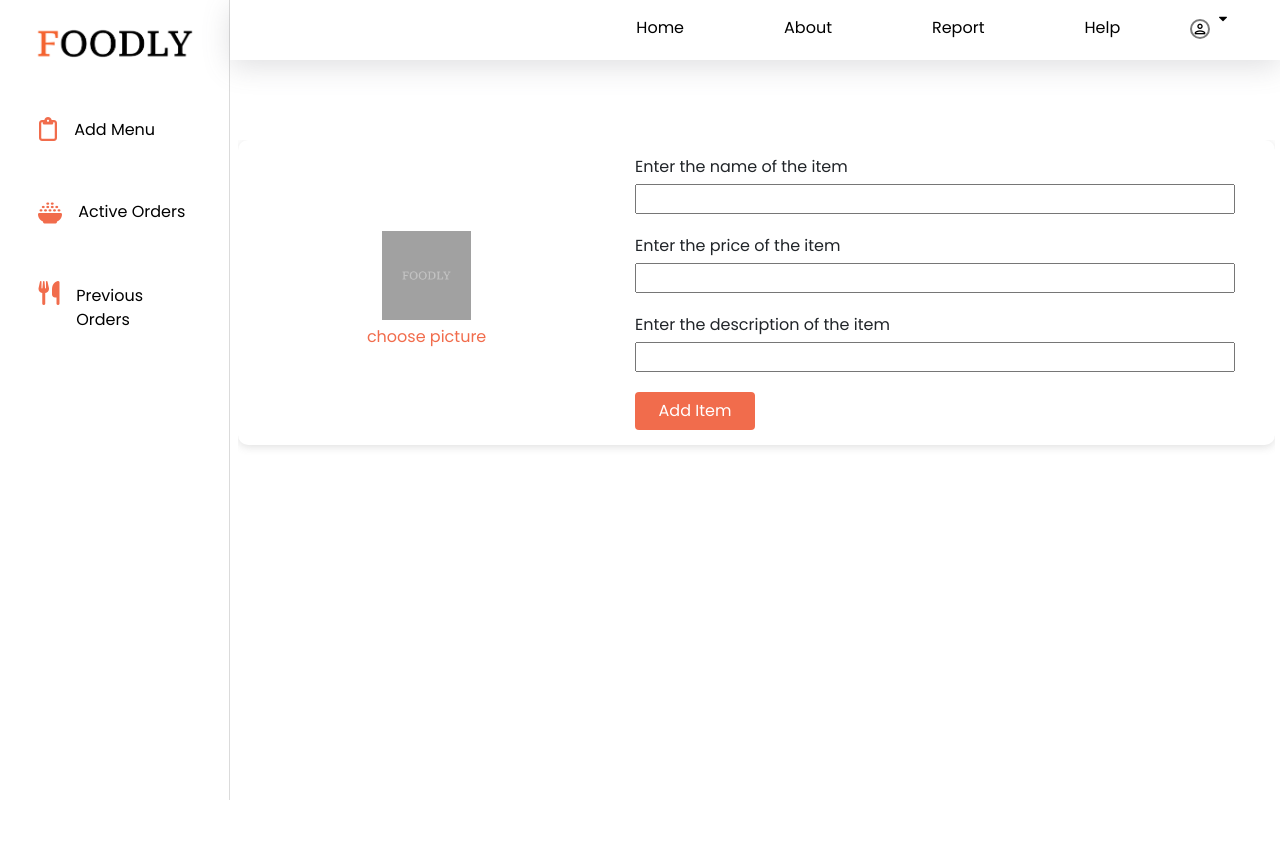
After one commit to am12an34/xyz_foodly, a Flask app: template foodly/templates/admindashboard.html in a window 1280 px wide. The commit adds this page. Run offline with Flask 3, Linux system fonts and the light colour scheme; the template is opened without the code that fills it, so the values that code supplies are empty; some libraries are stand-ins or nearby versions.

Commit message:
added admindashboard

```diff
--- /dev/null
+++ b/foodly/static/css/admindashboard.css
@@ -0,0 +1,37 @@
+.add-menu{
+    display: flex;
+    justify-content: center;
+    align-items: center;
+    padding: 10px 10px;
+    box-shadow: rgba(99, 99, 99, 0.2) 0px 2px 8px 0px;
+    border-radius: 10px;
+    font-family: 'Poppins', sans-serif;
+}
+.add-menu-form{
+    display: flex;
+    flex-direction: column;
+    margin: 5px 30px;
+}
+.item-pic-section{
+    display: flex;
+    flex-direction: column;
+    justify-content: center;
+    align-items: center;
+    width: fit-content;
+}
+.item-pic-section p{
+    color: #f16c4c;
+    cursor: pointer;
+    margin: 5px 2px;
+}
+.item-pic-section p:hover{
+    text-decoration: underline;
+}
+.item-pic{
+    width: 25%;
+}
+.add-menu-form input{
+    width: 600px;
+    margin-top: 5px;
+    margin-bottom: 20px;
+}
--- a/foodly/static/css/index.css
+++ b/foodly/static/css/index.css
@@ -14,6 +14,9 @@ body{
 }
 .sidenav-items:hover{
     background-color: aliceblue;
+}
+.sidenav-items a:hover{
+    color: #f0643e;
 }
 .sidenav-items{
     list-style: none;
--- /dev/null
+++ b/foodly/templates/admindashboard.html
@@ -0,0 +1,90 @@
+<!DOCTYPE html>
+<html lang="en">
+<head>
+    <meta charset="UTF-8">
+    <meta name="viewport" content="width=device-width, initial-scale=1.0">
+    <link rel="stylesheet" href="../static/css/index.css">
+    <link rel="stylesheet" href="../static/css/admindashboard.css">
+    <link rel="stylesheet" href="https://cdnjs.cloudflare.com/ajax/libs/font-awesome/5.15.3/css/all.min.css">
+    <script src="https://kit.fontawesome.com/f13ace78b9.js" crossorigin="anonymous"></script>
+    <link href="https://cdn.jsdelivr.net/npm/bootstrap@5.1.3/dist/css/bootstrap.min.css" rel="stylesheet"
+        integrity="sha384-1BmE4kWBq78iYhFldvKuhfTAU6auU8tT94WrHftjDbrCEXSU1oBoqyl2QvZ6jIW3" crossorigin="anonymous">
+    <title>Foodly | Admin Dashboard</title>
+</head>
+<body>
+    <div class="sidenav">
+        <img src="../static/images/foodly_logo.png" alt="" style="width: 70%; margin: 20px;">
+        <ul style="display: flex; flex-direction: column; padding-left: 0; width: 100%;">
+            <li class="sidenav-items">
+                <i class="fa-regular fa-clipboard ico"></i>
+                <a href="/resturants" style="margin-top: 9px;">Add Menu</a>
+            </li>
+            <li class="sidenav-items">
+                <i class="fa-solid fa-bowl-rice ico"></i>
+                <a href="#">Active Orders</a>
+            </li>
+            <li class="sidenav-items">
+                <i class="fa-solid fa-utensils ico"></i>
+                <a href="#">Previous Orders</a>
+            </li>
+        </ul>
+    </div>
+    <div class="upper-navbar">
+        <nav>
+            <ul style="display: flex; justify-content: flex-end; margin: 15px 10px;">
+                <li class="uppernav-items">
+                    <a href="#">Home</a>
+                </li>
+                <li class="uppernav-items">
+                    <a href="#">About</a>
+                </li>
+                <li class="uppernav-items">
+                    <a href="#">Report</a>
+                </li>
+                <li class="uppernav-items">
+                    <a href="#">Help</a>
+                </li>
+                <div class="profile-pic-sec">
+                    <img src="../static/images/profile-pic.png" alt="" class="profile-pic" onclick="showDropdown()">
+                    <img id="drop-down-arrow" src="../static/images/drop-down.png" alt=""
+                        style="width: 10%; transform: translate(5px, -10px);" onclick="showDropdown()">
+                </div>
+            </ul>
+            <div id="dropdown-contents" class="dropdown-content">
+                <a href="#">Settings</a>
+                <a href="#">Logout</a>
+            </div>
+        </nav>
+    </div>
+    <div class="content">
+        <!-- {%block content%}
+        {%endblock%} -->
+        <div class="add-menu">
+            <div class="item-pic-section">
+                <img class="item-pic" src="../static/images/dummy-item-pic.png" alt="">
+                <p>choose picture</p>
+            </div>
+            <form action="" class="add-menu-form">
+                <label for="item-name">Enter the name of the item</label>
+                <input type="text" id="item-name">
+                <label for="item-price">Enter the price of the item</label>
+                <input type="text" id="item-price">
+                <label for="item-description">Enter the description of the item</label>
+                <input type="text" id="item-description">
+                <button class="btn" style="background-color: #f16c4c; width: 20%; color: white;">Add Item</button>
+            </form>
+        </div>
+    </div>
+    <script>
+        const showDropdown = () => {
+                const dropDown = document.getElementById("dropdown-contents");
+
+                if (dropDown.style.display == "none") {
+                    dropDown.style.display = "flex"
+                } else {
+                    dropDown.style.display = "none"
+                }
+            }
+    </script>
+</body>
+</html>
```
Also changed, not shown: foodly/static/images/dummy-item-pic.png (added), foodly/templates/addmenu.html (added).
